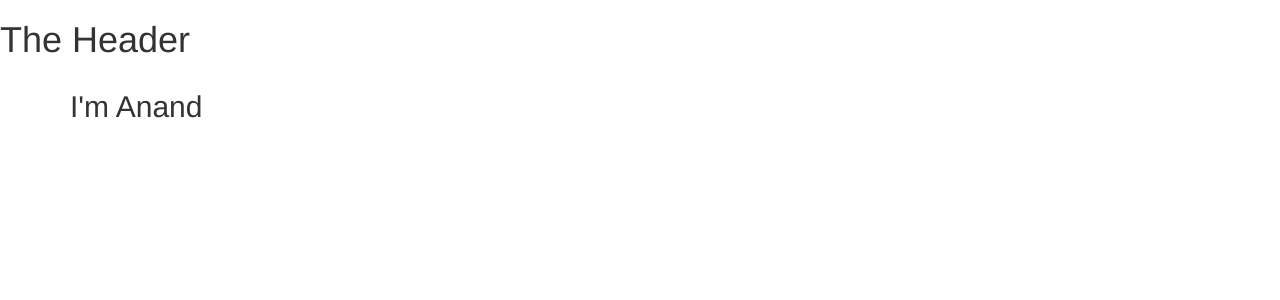
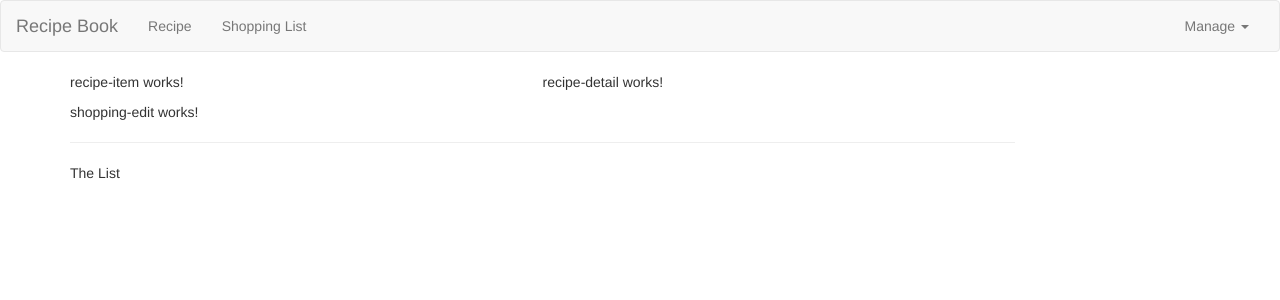
Before and after one commit to AnandSundar/Angular5-RecepieBook, an Angular app: page / in a window 1280 px wide. Shown: the top 300 px of the page. Built offline with nearby package versions, Linux system fonts and the light colour scheme.

Commit message:
added nav bar

```diff
--- a/src/app/app.component.html
+++ b/src/app/app.component.html
@@ -3,7 +3,8 @@
 <div class="container">
   <div class="row">
     <div class="col-md-12">
-      <h2>I'm Anand</h2>
+      <app-recipes></app-recipes>
+      <app-shopping-list></app-shopping-list>
     </div>
   </div>
 </div>
--- a/src/app/header/header.component.html
+++ b/src/app/header/header.component.html
@@ -1 +1,24 @@
-<h1>The Header</h1>
+<nav class="navbar navbar-default">
+  <div class="container-fluid">
+    <div class="navbar-header">
+      <a href="#" class="navbar-brand">Recipe Book</a>
+    </div>
+
+    <div class="collapse navbar-collapse">
+      <ul class="nav navbar-nav">
+        <li><a href="#">Recipe</a></li>
+        <li><a href="#">Shopping List</a></li>
+      </ul>
+
+      <ul class="nav navbar-nav navbar-right">
+        <li class="dropdown">
+          <a href="#" class="dropdown-toggle" role="button">Manage <span class="caret"></span></a>
+          <ul class="dropdown-menu">
+            <li><a href="#">Save Data</a></li>
+            <li><a href="#">Fetch Data</a></li>
+          </ul>
+        </li>
+      </ul>
+    </div>
+  </div>
+</nav>
--- a/src/app/recipes/recipe-list/recipe-list.component.html
+++ b/src/app/recipes/recipe-list/recipe-list.component.html
@@ -1,3 +1 @@
-<p>
-  recipe-list works!
-</p>
+<app-recipe-item></app-recipe-item>
--- a/src/app/recipes/recipes.component.html
+++ b/src/app/recipes/recipes.component.html
@@ -1,3 +1,8 @@
-<p>
-  recipes works!
-</p>
+<div class="row">
+  <div class="col-md-5">
+    <app-recipe-list></app-recipe-list>
+  </div>
+  <div class="col-md7">
+    <app-recipe-detail></app-recipe-detail>
+  </div>
+</div>
--- a/src/app/shopping-list/shopping-list.component.html
+++ b/src/app/shopping-list/shopping-list.component.html
@@ -1,3 +1,7 @@
-<p>
-  shopping-list works!
-</p>
+<div class="row">
+  <div class="col-xs-10">
+    <app-shopping-edit></app-shopping-edit>
+    <hr>
+    <p>The List</p>
+  </div>
+</div>
```
